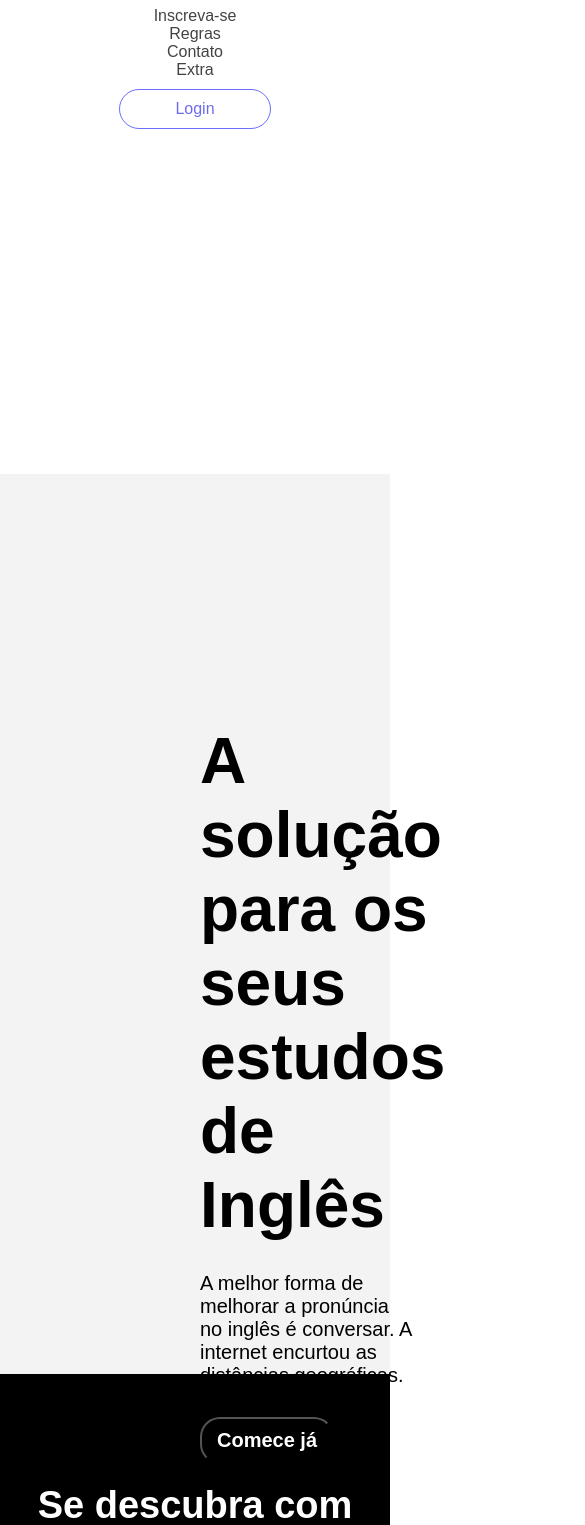
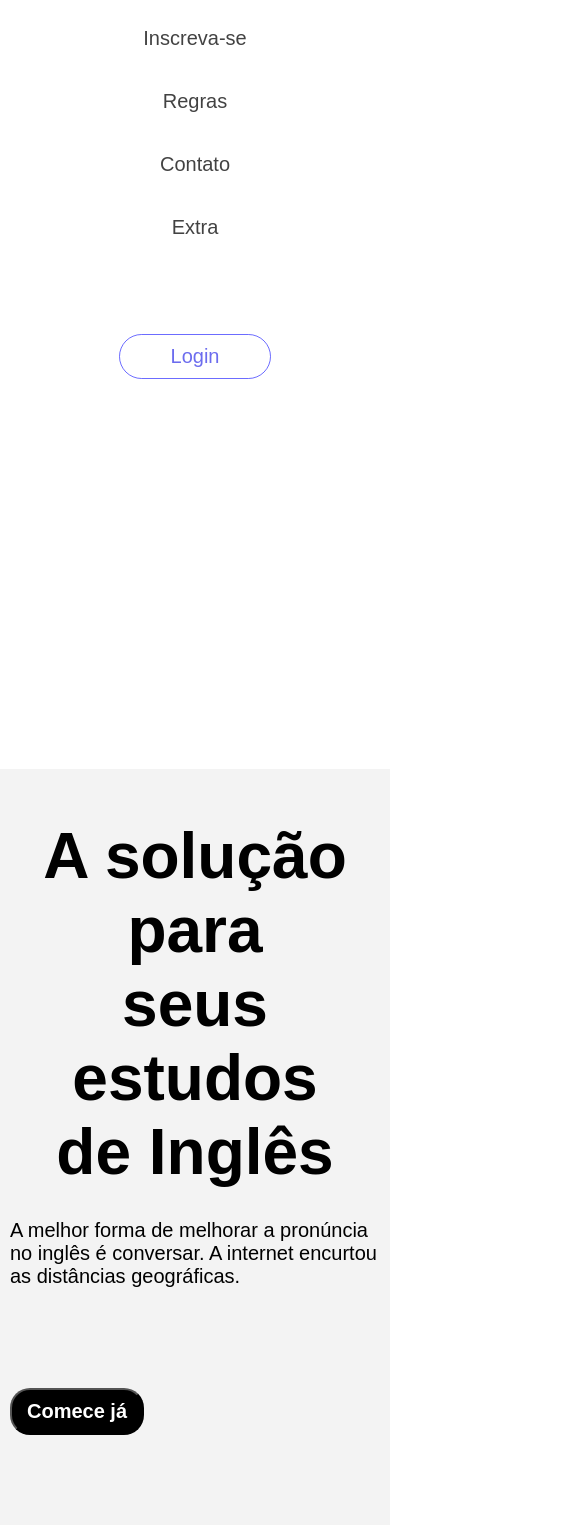
Before and after one commit to PauloRFarias/ProjetoChat, a plain HTML site: page index.html in a window 390 px wide. Shown: the part 75-1600 px from the top of the page, 585 px wide, since content can reach past the window. Drawn offline with Linux system fonts and the light colour scheme; a web font is replaced by a local one.

Commit message:
Mudanças

```diff
--- a/index.css
+++ b/index.css
@@ -155,7 +155,7 @@ button {
     header {
         width: 100%;
         display: block;
-        height: 65vh;
+        height: 100vh;
         position: static;
     }
 
@@ -175,6 +175,12 @@ button {
         display: block;
         margin: auto;
         color: rgba(0, 0, 0, 0.74);
+        font-size: 20px;
+    }
+
+    .navum > a {
+        padding: 20px;
+
     }
 
     .navdois {
@@ -182,6 +188,7 @@ button {
         text-align: center;
         padding: 10px 50px;
         margin: auto;
+        margin-top: 65px;
         border: 1px solid rgba(0, 0, 255, 0.575);
         border-radius: 30px;
     }
@@ -201,7 +208,46 @@ button {
         margin: auto;
     }
 
+    main {
+        width: 100%;
+        height: 100vh;
+        display: block;
+    }
+
     .fotoprincipal {
         display: none;
     }
+
+    .mensagem {
+        margin: auto;
+        padding: 50px 10px;
+    }
+
+    .mensagem > h1 {
+        text-align: center;
+    }
+
+    button {
+        margin-top: 100px;
+    }
+
+    .ostres {
+        display: block;
+    }
+
+    .ostres  p {
+        text-indent: 20px;
+    }
+
+    .um , .dois, .tres {
+        padding: 130px 10px;
+        border: 2px solid white;
+        border-left: none;
+    }
+
+    .final {
+        text-align: center;
+        padding: 90px 10px;
+        font-size: 25px;
+    }
 }
--- a/index.html
+++ b/index.html
@@ -25,7 +25,7 @@
 
     <main>
         <div class="mensagem">
-            <h1>A solução para os <br> seus estudos <br> de Inglês</h1>
+            <h1>A solução para <br> seus estudos <br> de Inglês</h1>
             <p>A melhor forma de melhorar a pronúncia <br> no inglês é conversar. A internet encurtou as distâncias geográficas.</p>
             <button>
                 <p>Comece já</p>
```
